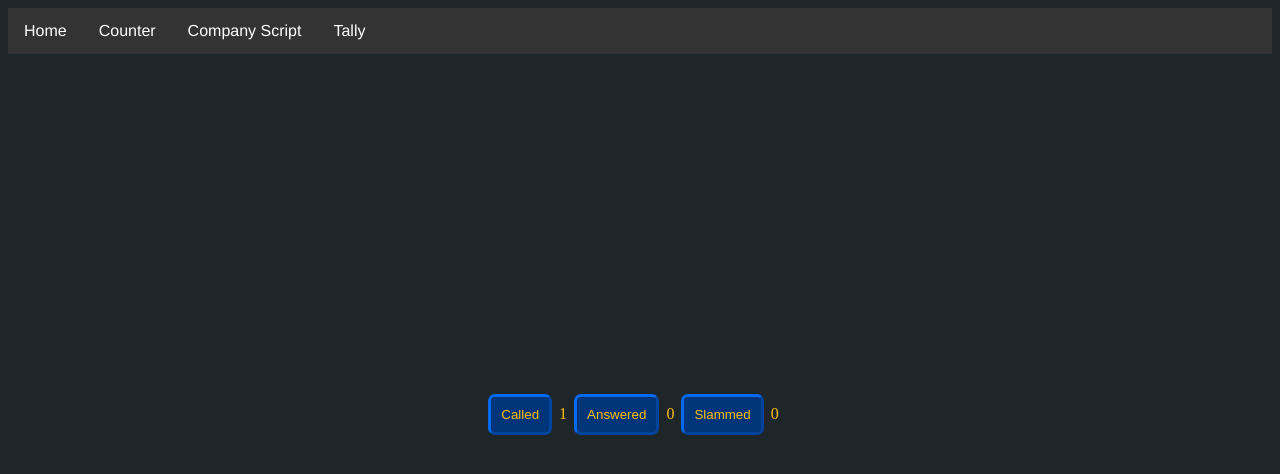
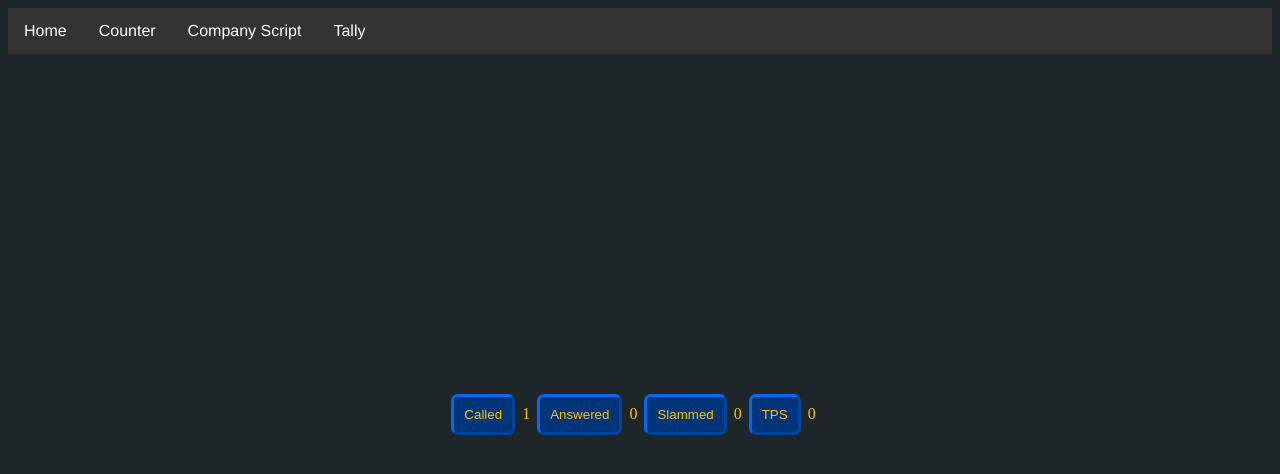
Before and after one commit to JaffaBakess/JaffaBakess.github.io, a plain HTML site: page counter.html in a window 1280 px wide. Drawn offline with Linux system fonts and the light colour scheme.

Commit message:
Update counter.html

```diff
--- a/counter.html
+++ b/counter.html
@@ -28,8 +28,11 @@
                 <span><a id="clicks">1</a></span>
 		<button onclick="clickerME()"> Answered </button>
                 <span><a id="clicker">0</a></span>
+		<br>
 		<button onclick="sclickME()"> Slammed </button>
 		<span><a id="slam">0</a></span>
+		<button onclick="tpsclickME()"> TPS </button>
+		<span><a id="tpsclick">0</a></span>
             </div>
             </div>
         </div>
```
